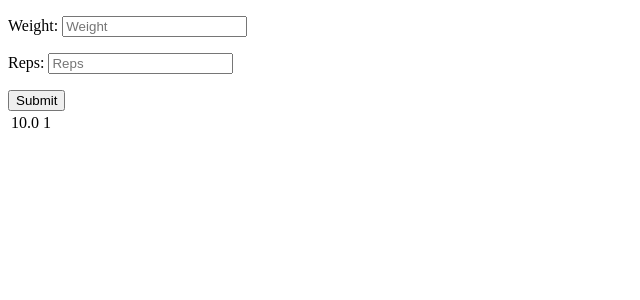
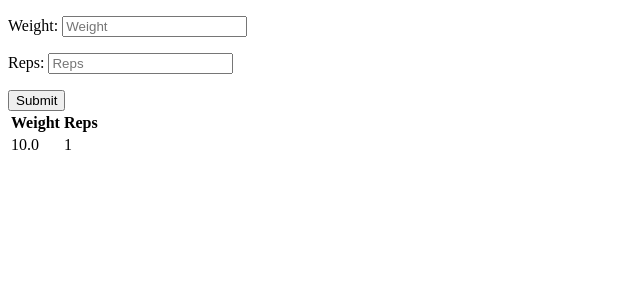
Before and after one commit to charliewhu/Dj_GymBoost, a Django app: page /workout_exercise/1/sets/ in a window 1280 px wide. Shown: the part 26-326 px from the top of the page, without its empty margins (0-640 px from the left). Run offline with Django 4.2, Linux system fonts and the light colour scheme; tables that the repository leaves empty hold one stand-in row (values such as "Sample post"); parts of the project's set-up code (start-up, migrations or seed data) failed here and were passed over.

Commit message:
styled WorkoutExerciseSets table

```diff
--- a/templates/workouts/workout_exercise.html
+++ b/templates/workouts/workout_exercise.html
@@ -14,6 +14,10 @@
   </form>
 
   <table>
+    <tr>
+      <th>Weight</th>
+      <th>Reps</th>
+    </tr>
     {% for set in sets %}
       <tr>
         <td id="weight_list_item">{{ set.weight }}</td>
```
